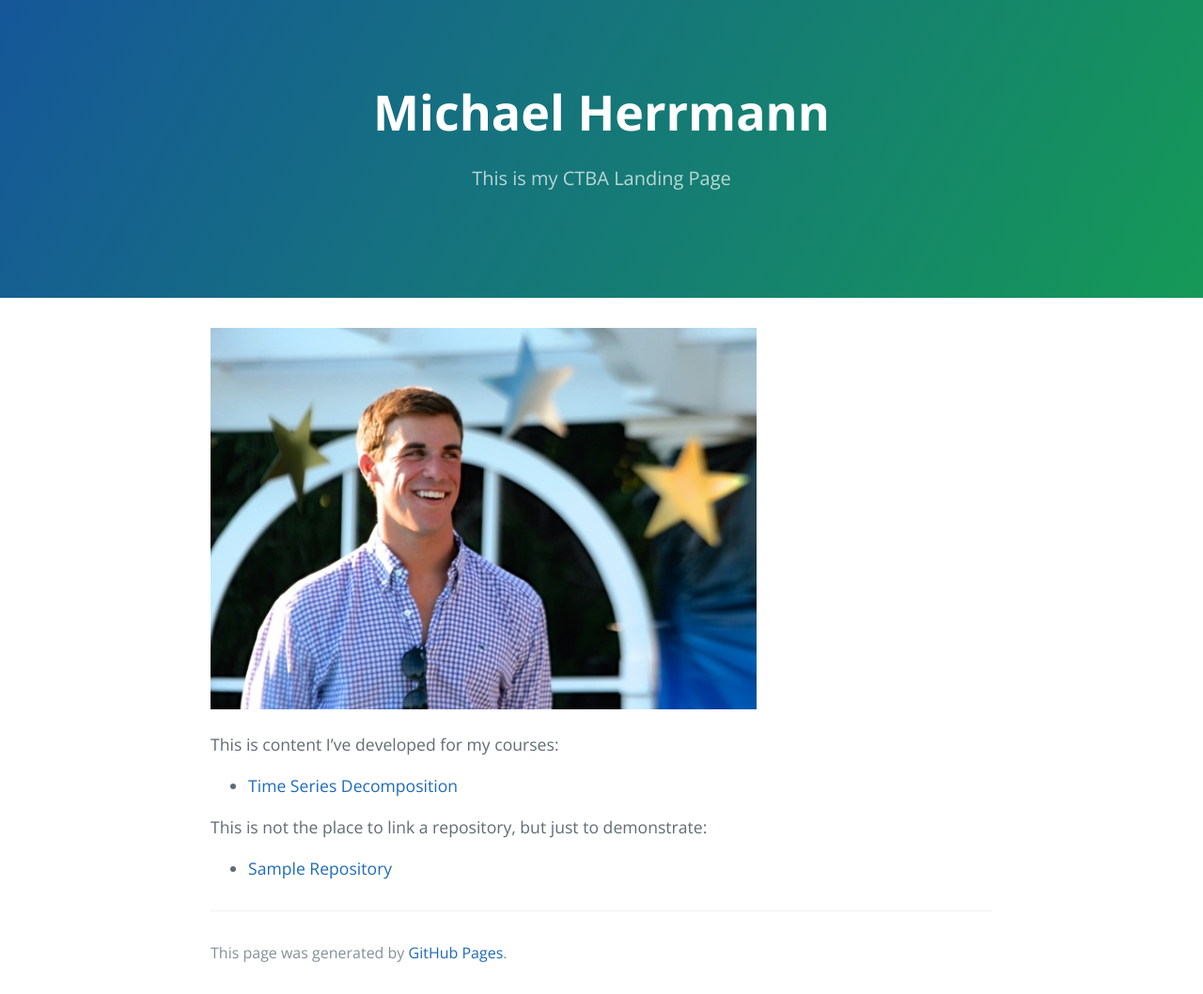
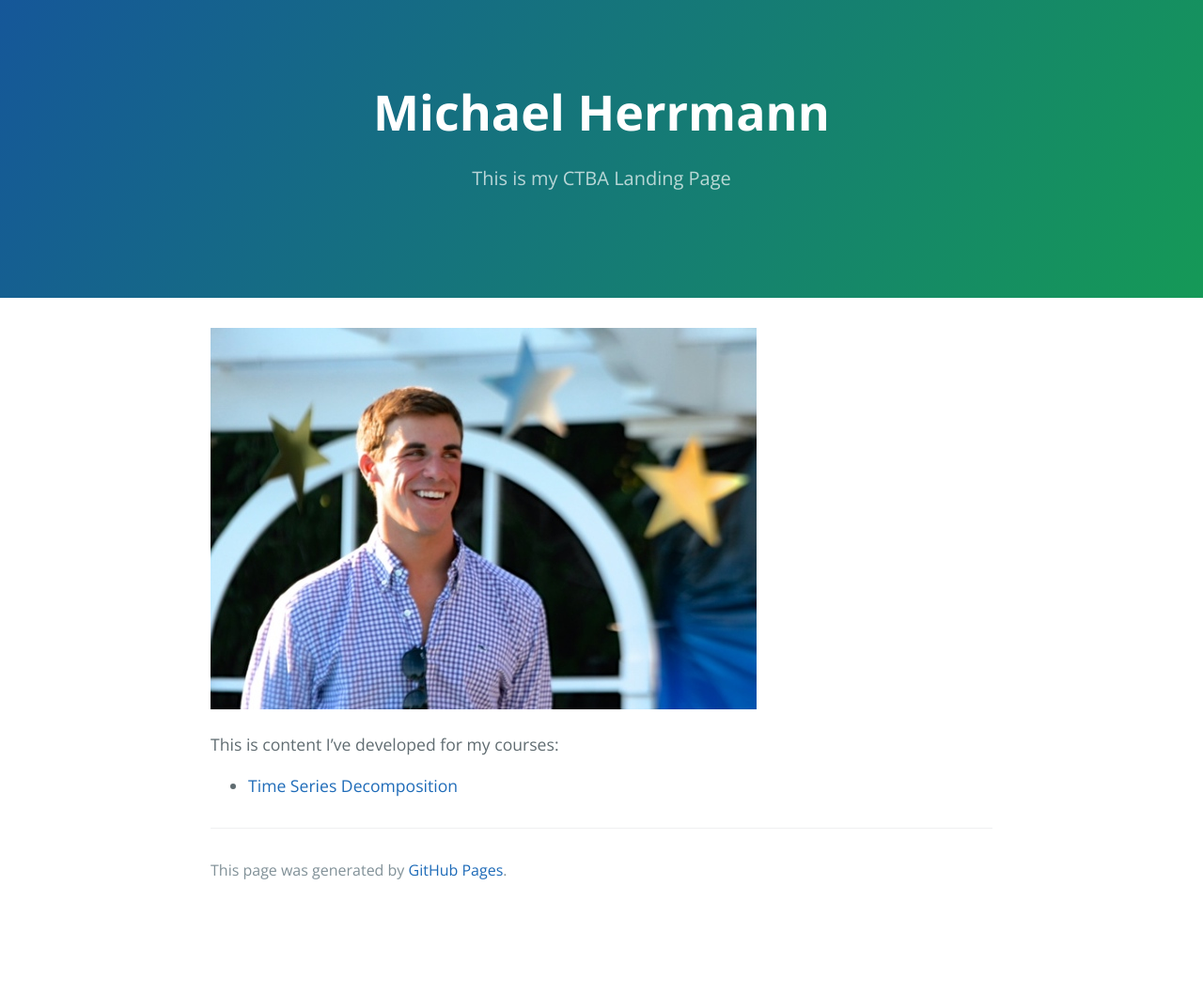
Before and after one commit to mrherrmann84/mrherrmann84.github.io, a Jekyll site: the page built from index.md, in a window 1280 px wide. Shown: the whole page at 94% size. Built offline with Jekyll 4.4.1, drawn with Linux system fonts in a browser that asks for light colours; our own code applies the rules of GitHub Pages for plain Markdown files; after the commit the page ends 970 px from its top, so only the background shows below that.

Commit message:
Update index.md

```diff
--- a/index.md
+++ b/index.md
@@ -8,6 +8,3 @@ description: This is my CTBA Landing Page
 This is content I've developed for my courses:
 
 - [Time Series Decomposition](/timeseries/index.md)
-
-This is not the place to link a repository, but just to demonstrate:
-- [Sample Repository](https://github.com/mrherrmann84/sample)
```
